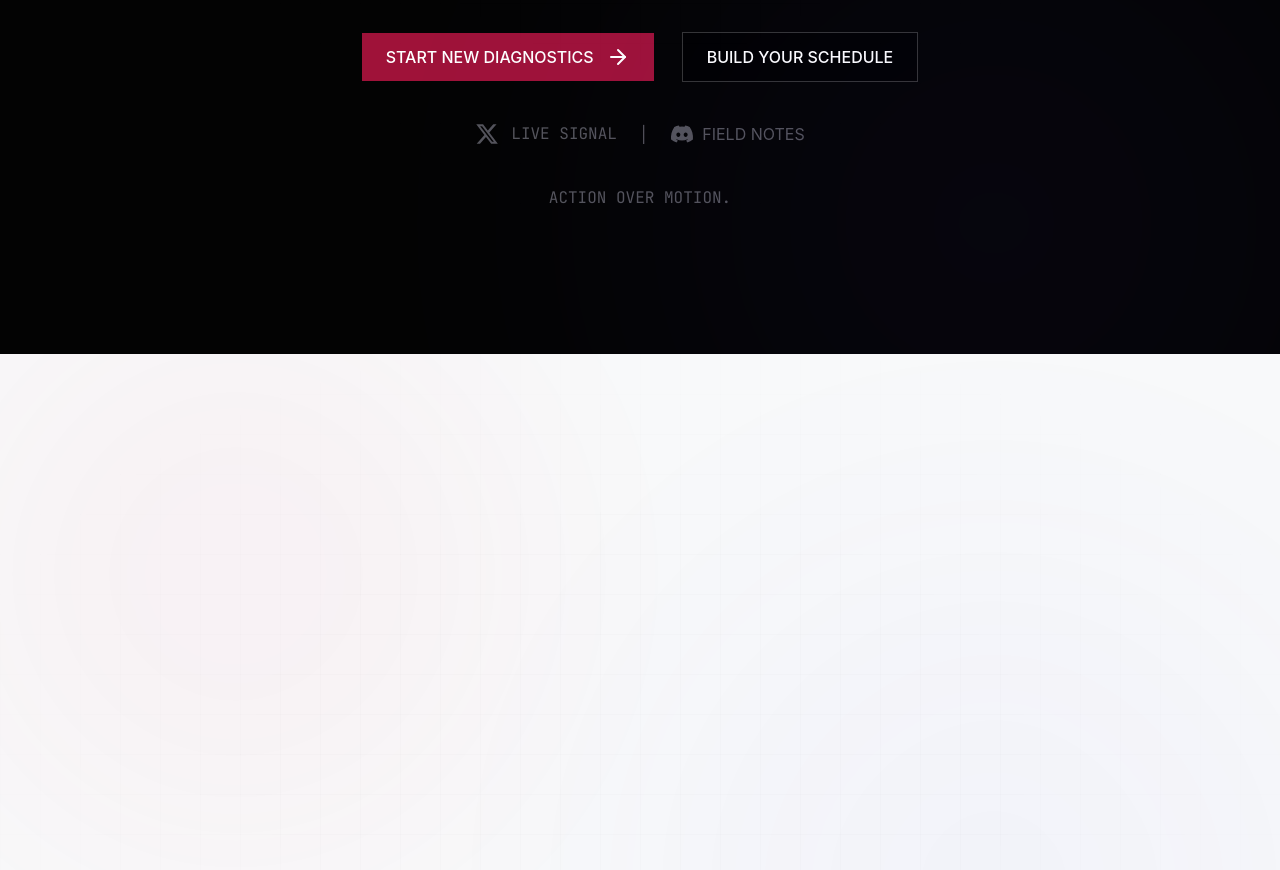
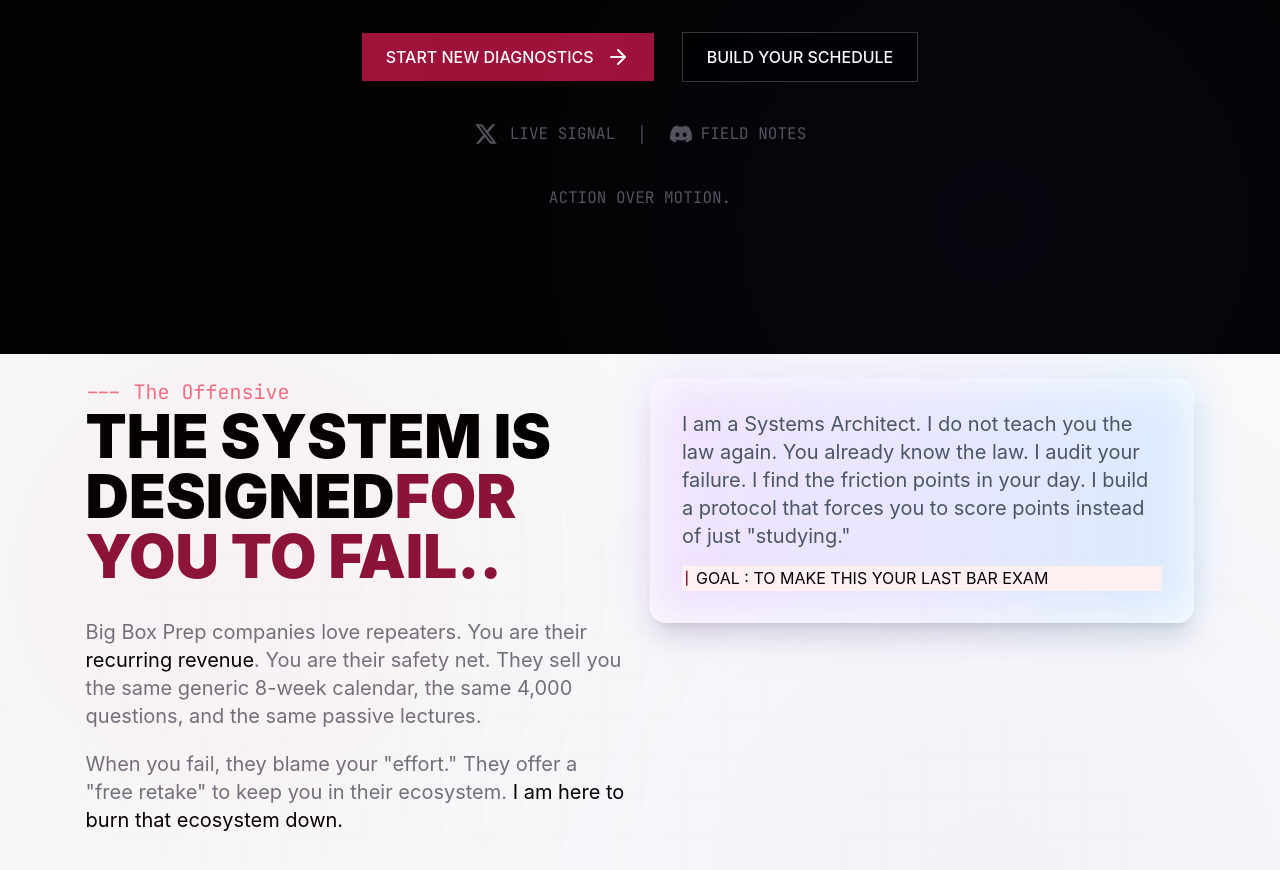
Before and after one commit to uCodak/lastbar, a React (Vite) app: page / in a window 1280 px wide. Shown: the part 1984-2854 px from the top of the page. Built offline with nearby package versions, Linux system fonts and the light colour scheme; a web font is replaced by a local one.

Commit message:
feat: integrate Test component into Homepage and update layout with new content and styles

```diff
--- a/src/Homepage.jsx
+++ b/src/Homepage.jsx
@@ -1,5 +1,6 @@
 import Navbar from "./components/Navbar";
 import CountDown from "./components/CountDown";
+import Test from "./components/Test";
 import {
   SquareArrowOutUpRight,
   Database,
@@ -361,7 +362,7 @@ function Homepage() {
                 <p>LIVE SIGNAL</p>
               </div>
               <p className="text-[#54545B]">|</p>
-              <div className="flex gap-2 text-[#54545B]">
+              <div className="flex gap-2 text-[#54545B] jetbrain">
                 <FaDiscord size={24} />
                 <p>FIELD NOTES</p>
               </div>
@@ -374,22 +375,60 @@ function Homepage() {
           </div>
         </div>
       </div>
-      <div className="relative min-h-screen w-full bg-[#F8F9FA] overflow-hidden flex items-center justify-center font-sans selection:bg-[#EC3057]/20 p-6">
+      <div className="relative min-h-screen w-full bg-[#F8F9FA] overflow-hidden  font-sans selection:bg-[#EC3057]/20 p-6">
         {/* SUBTLE LIGHT GRID */}
-        <div className="absolute inset-0 z-[1] opacity-[0.4] [mask-image:radial-gradient(ellipse_at_center,black_40%,transparent_90%)]">
+        <div className="absolute inset-0 z-[1] opacity-[0.4] [mask-image:radial-gradient(ellipse_at_center,black_40%,transparent_90%)] ">
           <div className="absolute inset-0 h-full w-full bg-[linear-gradient(to_right,#00000008_1px,transparent_1px),linear-gradient(to_bottom,#00000008_1px,transparent_1px)] bg-[size:40px_40px]"></div>
         </div>
 
         {/* SOFT MESH GLOW (Light Mode version) */}
-        <div className="absolute inset-0 z-[0]">
+        <div className="absolute inset-0 z-[0]  ">
           <div className="absolute top-[-10%] left-[-5%] h-[600px] w-[600px] rounded-full bg-[#EC3057] opacity-[0.03] blur-[120px]" />
           <div className="absolute bottom-[-10%] right-[-5%] h-[700px] w-[700px] rounded-full bg-[#4F46E5] opacity-[0.03] blur-[140px]" />
         </div>
+        {/**text region */}
+        <div className="  w-full md:w-[90%] mx-auto flex   gap-3 md:gap-5">
+          <div className="text-xl w-1/2">
+            <p className=" jetbrain text-[#F66F82] ">--- The Offensive</p>
+            <div className="w-full mb-4 md:mb-8">
+              <h2 className=" text-3xl md:text-6xl font-black gap-0 mb-4 ">
+                THE SYSTEM IS DESIGNED
+                <span className="text-[#881337]">FOR YOU TO FAIL..</span>
+              </h2>
+            </div>
+            <h2></h2>
+            <p className="text-[#71717B] mb-5">
+              Big Box Prep companies love repeaters. You are their{" "}
+              <span className="text-black">recurring revenue</span>. You are
+              their safety net. They sell you the same generic 8-week calendar,
+              the same 4,000 questions, and the same passive lectures.
+            </p>
+            <p className="text-[#71717B]">
+              When you fail, they blame your "effort." They offer a "free
+              retake" to keep you in their ecosystem.{" "}
+              <span className="text-black">
+                I am here to burn that ecosystem down.
+              </span>
+            </p>
+          </div>
+          <div className="w-1/2">
+            <div class="relative bg-white/70 backdrop-blur-lg rounded-2xl shadow-xl p-8 w-full transition-all duration-300 hover:-translate-y-2 hover:shadow-2xl">
+              <div class="absolute inset-0 rounded-2xl bg-gradient-to-r from-purple-400 to-blue-400 opacity-20 blur-xl -z-10"></div>
 
-        {/* --- 2. THE FLOATING GLASS CARD --- */}
-        <div className="relative z-10 group w-full max-w-xl transition-all duration-700 hover:-translate-y-3">
-          {/* EXTERIOR SOFT PINK GLOW (Visible on hover) */}
-          <div className="absolute -inset-2 rounded-[2.5rem] bg-[#EC3057] opacity-0 blur-2xl transition-opacity duration-500 group-hover:opacity-[0.08]" />
+              <p class="text-gray-600 text-xl mb-4">
+                I am a Systems Architect. I do not teach you the law again. You
+                already know the law. I audit your failure. I find the friction
+                points in your day. I build a protocol that forces you to score
+                points instead of just "studying."
+              </p>
+              <div className="">
+                <p className="bg-[#FFF1F2]">
+                  <span className="text-[#881337] jetbrain">|</span> GOAL : TO
+                  MAKE THIS YOUR LAST BAR EXAM
+                </p>
+              </div>
+            </div>
+          </div>
         </div>
       </div>
     </div>
--- a/src/components/Test.jsx
+++ b/src/components/Test.jsx
@@ -1,112 +1,26 @@
 import React from "react";
-import { Database, SquareArrowOutUpRight } from "lucide-react";
 
-const WhiteFuturisticCard = () => {
+const Test = () => {
   return (
-    /* --- 1. FULL PAGE WRAPPER (White/Light Gray) --- */
-    <div className="relative min-h-screen w-full bg-[#F8F9FA] overflow-hidden flex items-center justify-center font-sans selection:bg-[#EC3057]/20 p-6">
-      {/* SUBTLE LIGHT GRID */}
-      <div className="absolute inset-0 z-[1] opacity-[0.4] [mask-image:radial-gradient(ellipse_at_center,black_40%,transparent_90%)]">
-        <div className="absolute inset-0 h-full w-full bg-[linear-gradient(to_right,#00000008_1px,transparent_1px),linear-gradient(to_bottom,#00000008_1px,transparent_1px)] bg-[size:40px_40px]"></div>
+    <>
+      <div>
+        <img
+          src="https://s3.amazonaws.com/cdn.freshdesk.com/data/helpdesk/attachments/production/12112217826/original/LO-g3m0NEo74m4epJR3Id2VPlOcmoblJOQ.png?1658848574"
+          width={150}
+        />
+
+        <img
+          src="https://gould.usc.edu/wp-content/uploads/2023/09/F1LD_GSL_Card-Blk_RGB-1-1.png"
+          width={150}
+        />
+
+        <img
+          src="https://upload.wikimedia.org/wikipedia/en/thumb/b/b5/Seal_of_Leland_Stanford_Junior_University.svg/120px-Seal_of_Leland_Stanford_Junior_University.svg.png"
+          width="40"
+        />
       </div>
-
-      {/* SOFT MESH GLOW (Light Mode version) */}
-      <div className="absolute inset-0 z-[0]">
-        <div className="absolute top-[-10%] left-[-5%] h-[600px] w-[600px] rounded-full bg-[#EC3057] opacity-[0.03] blur-[120px]" />
-        <div className="absolute bottom-[-10%] right-[-5%] h-[700px] w-[700px] rounded-full bg-[#4F46E5] opacity-[0.03] blur-[140px]" />
-      </div>
-
-      {/* --- 2. THE FLOATING GLASS CARD --- */}
-      <div className="relative z-10 group w-full max-w-xl transition-all duration-700 hover:-translate-y-3">
-        {/* EXTERIOR SOFT PINK GLOW (Visible on hover) */}
-        <div className="absolute -inset-2 rounded-[2.5rem] bg-[#EC3057] opacity-0 blur-2xl transition-opacity duration-500 group-hover:opacity-[0.08]" />
-
-        {/* MAIN CARD BODY (White Glassmorphism) */}
-        <div className="relative overflow-hidden rounded-[2rem] border border-white/80 bg-white/70 p-8 md:p-12 text-center backdrop-blur-2xl shadow-[0_8px_32px_0_rgba(0,0,0,0.05)] border-b-white/20">
-          {/* THE MOVING GEOMETRIC OBJECT (Clean Gray/Pink) */}
-          <div className="absolute inset-0 z-0 opacity-10 pointer-events-none flex items-center justify-center">
-            <svg className="h-[130%] w-[130%]" viewBox="0 0 400 400">
-              <circle
-                cx="200"
-                cy="200"
-                r="160"
-                fill="none"
-                stroke="#000"
-                strokeWidth="0.5"
-                strokeDasharray="8 16"
-                opacity="0.2"
-              >
-                <animateTransform
-                  attributeName="transform"
-                  type="rotate"
-                  from="0 200 200"
-                  to="360 200 200"
-                  dur="40s"
-                  repeatCount="indefinite"
-                />
-              </circle>
-              <circle
-                cx="200"
-                cy="200"
-                r="110"
-                fill="none"
-                stroke="#EC3057"
-                strokeWidth="0.8"
-                strokeDasharray="2 10"
-                opacity="0.4"
-              >
-                <animateTransform
-                  attributeName="transform"
-                  type="rotate"
-                  from="360 200 200"
-                  to="0 200 200"
-                  dur="25s"
-                  repeatCount="indefinite"
-                />
-              </circle>
-            </svg>
-          </div>
-
-          {/* CONTENT LAYER */}
-          <div className="relative z-10 flex flex-col items-center">
-            {/* TOP BADGE (High Contrast) */}
-            <div className="mb-8 flex items-center gap-2 rounded-full border border-[#EC3057]/10 bg-[#EC3057]/5 px-5 py-1.5 shadow-sm">
-              <Database size={14} className="text-[#EC3057]" />
-              <span className="text-[10px] font-bold tracking-[0.35em] text-[#EC3057] uppercase">
-                Enterprise Module // 2026
-              </span>
-            </div>
-
-            {/* HEADER (Sharp Dark Gray) */}
-            <h2 className="mb-6 text-3xl md:text-4xl font-black tracking-tighter text-[#1A1A1E] leading-[1.1]">
-              JULY 2026 <br />
-              <span className="bg-gradient-to-r from-[#1A1A1E] to-[#EC3057] bg-clip-text text-transparent">
-                HOMESTRETCH
-              </span>
-            </h2>
-
-            {/* DESCRIPTION (Better Readability) */}
-            <p className="mb-10 text-sm md:text-base leading-relaxed text-[#4A4A4F] font-medium max-w-[90%] mx-auto">
-              Prebuilt frameworks for high-priority MEE and MBE subjects,
-              meticulously analyzed from 10 years of top-scoring model answers.
-            </p>
-
-            {/* CTA BUTTON (Clean & Modern) */}
-            <button className="group/btn relative inline-flex items-center gap-3 overflow-hidden rounded-xl bg-[#1A1A1E] px-10 py-4 text-sm font-bold text-white shadow-lg transition-all hover:bg-[#EC3057] hover:shadow-[#EC3057]/20 active:scale-95">
-              <span className="relative z-10">INITIALIZE ACCESS</span>
-              <SquareArrowOutUpRight
-                size={18}
-                className="relative z-10 transition-transform group-hover/btn:-translate-y-1 group-hover/btn:translate-x-1"
-              />
-
-              {/* BUTTON SHINE EFFECT */}
-              <div className="absolute inset-0 -translate-x-full bg-gradient-to-r from-transparent via-white/20 to-transparent transition-transform duration-700 group-hover/btn:translate-x-full" />
-            </button>
-          </div>
-        </div>
-      </div>
-    </div>
+    </>
   );
 };
 
-export default WhiteFuturisticCard;
+export default Test;
```
